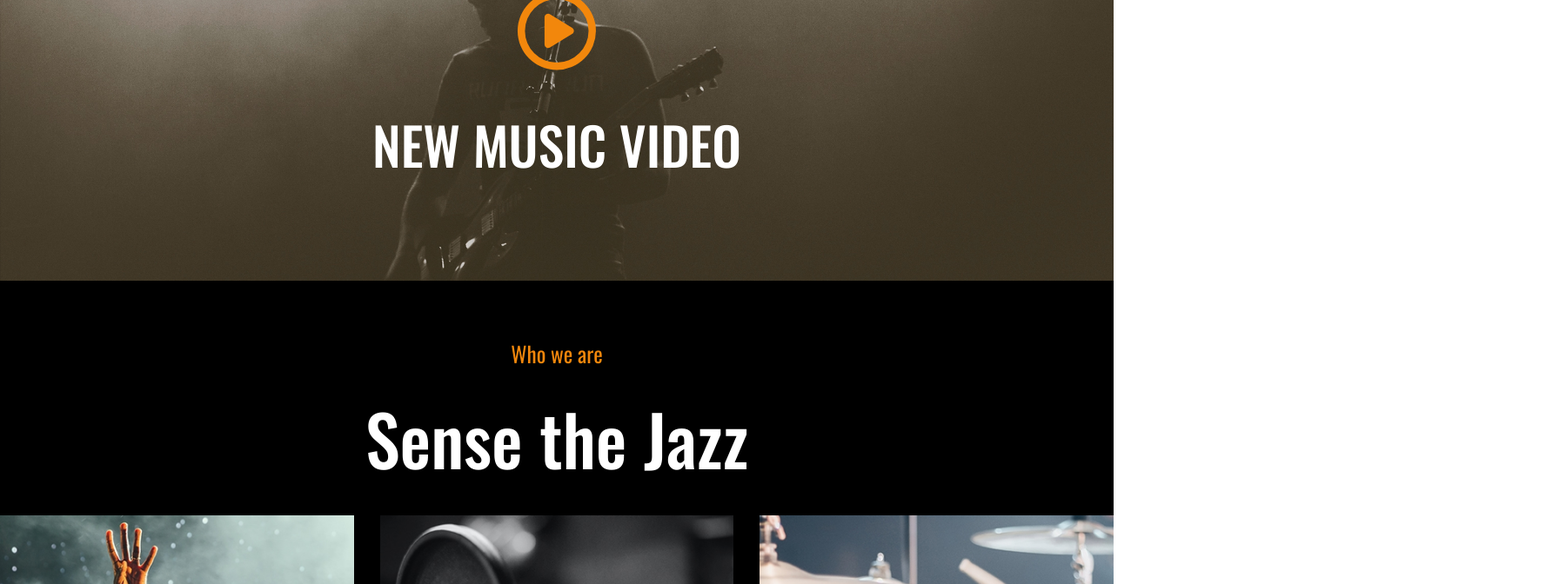
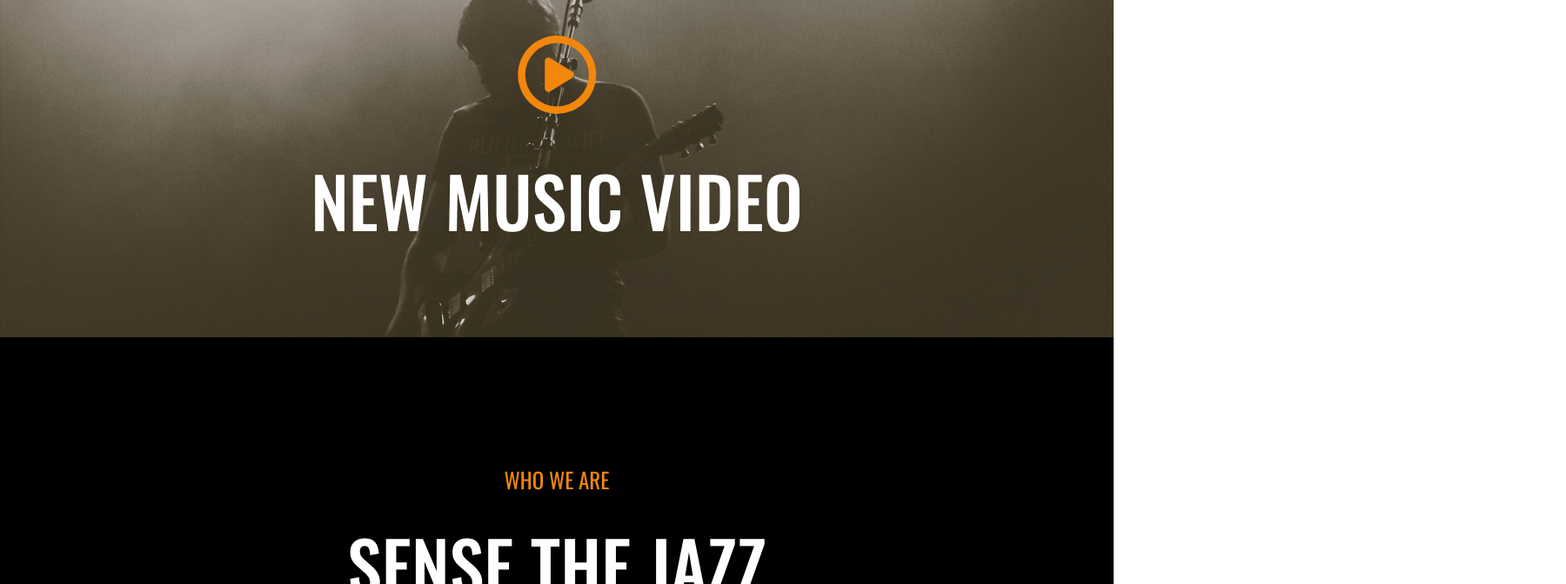
Before and after one commit to CalinCretu/proj-html-vuejs, a Vue app: page / in a window 1280 px wide. Shown: the part 1640-2312 px from the top of the page at 87% size, 1800 px wide, since content can reach past the window. Built offline with nearby package versions, Linux system fonts and the light colour scheme; a web font is replaced by a local one.

Commit message:
FIX - general.scss

```diff
--- a/src/components/Header.vue
+++ b/src/components/Header.vue
@@ -48,7 +48,7 @@ export default {
 </script>
 
 <template>
-  <div class="container">
+  <div class="container-lg">
     <div class="logo">
       <a href="#">
         <img :src="logo" alt="">
@@ -73,13 +73,10 @@ export default {
 </template>
 
 <style lang="scss" scoped>
-.container {
-  width: 1800px;
-  margin: 0 auto;
+.container-lg {
   padding: 25px 30px;
   display: flex;
   justify-content: space-between;
-  position: relative;
 
   .logo {
     max-width: 180px;
@@ -128,6 +125,7 @@ export default {
 
     .dropdown {
       position: absolute;
+      text-align: start;
       top: 100%;
       left: 66%;
       z-index: 999;
--- a/src/components/Hero.vue
+++ b/src/components/Hero.vue
@@ -9,7 +9,7 @@ export default {
 </script>
 
 <template>
-  <div class="container">
+  <div class="container-lg">
     <img class="hero-image" src="/image-hero1.png" alt="">
     <div class="absolute">
       <div class="second-title">
@@ -29,44 +29,18 @@ export default {
 </template>
 
 <style lang="scss" scoped>
-.container {
-  max-width: 1800px;
-  margin: 0 auto;
-  text-align: center;
-  color: white;
+.container-lg {
   text-transform: uppercase;
-  position: relative;
 
   .absolute {
     position: absolute;
     top: 40%;
     left: 50%;
     transform: translate(-50%, -50%);
+  }
 
-    .second-title {
-      color: #F2870C;
-      font-size: 25px;
-      margin-bottom: 20px;
-    }
-
-    .title {
-      font-size: 90px;
-      margin-bottom: 25px;
-    }
-
-    .button {
-      border: 1px solid rgb(244, 135, 11, 0.6);
-      padding: 12px 50px;
-      background-color: transparent;
-      color: white;
-      font-size: 15px;
-    }
-
-    .button:hover {
-      cursor: pointer;
-      background-color: rgb(244, 135, 11);
-      border: 1px solid rgb(244, 135, 11);
-    }
+  .title {
+    margin-bottom: 30px;
   }
 }
 </style>
--- a/src/components/Main.vue
+++ b/src/components/Main.vue
@@ -3,6 +3,7 @@ import Hero from './Hero.vue';
 import Section1 from './Section1.vue';
 import Section2 from './Section2.vue';
 import Section3 from './Section3.vue';
+import Section4 from './Section4.vue';
 export default {
   name: 'Main',
   components: {
@@ -10,6 +11,7 @@ export default {
     Section1,
     Section2,
     Section3,
+    Section4,
   },
   data() {
     return {
@@ -32,6 +34,9 @@ export default {
   <div>
     <Section3 />
   </div>
+  <div>
+    <Section4 />
+  </div>
 </template>
 
 <style lang="scss" scoped></style>
--- a/src/components/Section1.vue
+++ b/src/components/Section1.vue
@@ -5,7 +5,7 @@ export default {
 </script>
 
 <template>
-  <div class="container">
+  <div class="container-sm">
     <div class="second-title">
       Who we are
     </div>
@@ -26,44 +26,14 @@ export default {
 </template>
 
 <style lang="scss" scoped>
-.container {
-  width: 900px;
-  margin: 0 auto;
-  padding-bottom: 60px;
+.container-sm {
+  margin-top: 300px;
   text-align: center;
-  color: white;
-  margin-top: 300px;
-  text-transform: uppercase;
-
-  .second-title {
-    color: #F2870C;
-    font-size: 25px;
-    margin-bottom: 20px;
-  }
-
-  .title {
-    font-size: 80px;
-    margin-bottom: 25px;
-  }
 
   .monologue {
     color: rgba(255, 255, 255, 0.5);
-    margin-bottom: 30px;
+    margin: 30px 0;
     text-transform: capitalize;
-  }
-
-  .button {
-    border: 1px solid rgb(244, 135, 11, 0.6);
-    padding: 12px 50px;
-    background-color: transparent;
-    color: white;
-    font-size: 15px;
-  }
-
-  .button:hover {
-    cursor: pointer;
-    background-color: rgb(244, 135, 11);
-    border: 1px solid rgb(244, 135, 11);
   }
 }
 </style>
--- a/src/components/Section2.vue
+++ b/src/components/Section2.vue
@@ -5,7 +5,7 @@ export default {
 </script>
 
 <template>
-  <div class="container">
+  <div class="container-lg">
     <img src="/imgs/Video.jpg" alt="">
     <div class="absolute">
       <div>
@@ -19,22 +19,13 @@ export default {
 </template>
 
 <style lang="scss" scoped>
-.container {
-  position: relative;
-  max-width: 1800px;
-  margin: 0 auto;
-  color: white;
-  text-align: center;
+.container-lg {
+  padding: 60px 0;
 
   .play-button {
     color: #F2870C;
     font-size: 90px;
     margin-bottom: 40px;
-  }
-
-  .title {
-    font-size: 60px;
-    text-transform: uppercase;
   }
 
   .absolute {
--- a/src/components/Section3.vue
+++ b/src/components/Section3.vue
@@ -148,7 +148,7 @@ export default {
 </script>
 
 <template>
-  <div class="container">
+  <div class="container-md">
     <div class="second-title">
       Who we are
     </div>
@@ -175,22 +175,7 @@ export default {
 </template>
 
 <style lang="scss" scoped>
-.container {
-  max-width: 1360px;
-  margin: 0 auto;
-  padding: 60px 0;
-  text-align: center;
-  color: white;
-
-  .second-title {
-    color: #F2870C;
-    font-size: 25px;
-    margin-bottom: 20px;
-  }
-
-  .title {
-    font-size: 80px;
-  }
+.container-md {
 
   .cards {
     display: grid;
--- a/src/components/Section4.vue
+++ b/src/components/Section4.vue
@@ -1,7 +1,26 @@
 <script>
+export default {
+  name: 'Section4',
+  data() {
+    return {
 
+    }
+  }
+}
 </script>
 
-<template></template>
+<template>
+  <div class="container-md">
+    <div class="card">
+      <div class="second-title">Instrumental Rock</div>
+      <div class="title">Album Out Now</div>
+      <button class="button">Read More</button>
+    </div>
+  </div>
+</template>
 
-<style scoped></style>
+<style lang="scss" scoped>
+.container-md {
+  text-align: start;
+}
+</style>
--- a/src/styles/general.scss
+++ b/src/styles/general.scss
@@ -20,6 +20,53 @@ a {
   text-decoration: none;
 }
 
+.container-sm {
+  width: 900px;
+  margin: 0 auto;
+  padding-bottom: 60px;
+  color: white;
+  text-transform: uppercase;
+}
+
+.container-md {
+  max-width: 1360px;
+  margin: 0 auto;
+  text-align: center;
+  color: white;
+  text-transform: uppercase;
+  padding: 80px 0;
+}
+
+.container-lg {
+  position: relative;
+  max-width: 1800px;
+  margin: 0 auto;
+  color: white;
+  text-align: center;
+}
+
 .title {
   font-weight: 500;
+  font-size: 80px;
+  text-transform: uppercase;
 }
+
+.second-title {
+  color: #F2870C;
+  font-size: 25px;
+  margin-bottom: 20px;
+}
+
+.button {
+  border: 1px solid rgb(244, 135, 11, 0.6);
+  padding: 12px 50px;
+  background-color: transparent;
+  color: white;
+  font-size: 15px;
+}
+
+.button:hover {
+  cursor: pointer;
+  background-color: rgb(244, 135, 11);
+  border: 1px solid rgb(244, 135, 11);
+}
```
